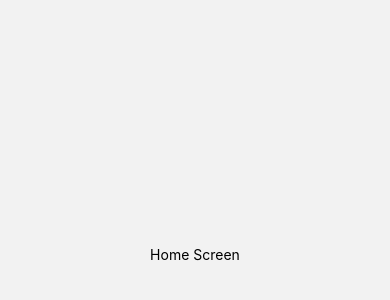
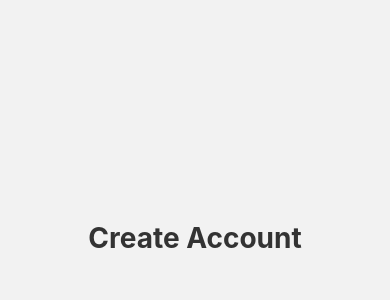
Before and after one commit to AHSHAKER/EuriskoNative, a React Native app: screen /SignUp in a window 390 px wide. Before the commit this address had no page. Shown: the part 168-468 px from the top of the page. Built offline with nearby package versions, Linux system fonts and the light colour scheme.

Commit message:
Add SignUpScreen component and update navigation stack

```diff
--- a/App.tsx
+++ b/App.tsx
@@ -2,6 +2,7 @@ import React from 'react';
 import {NavigationContainer} from '@react-navigation/native';
 import {Text, View} from 'react-native';
 import {createNativeStackNavigator} from '@react-navigation/native-stack';
+import SignUpScreen from './src/screens/AuthScreens/SignUpScreen';
 
 function HomeScreen() {
   return (
@@ -16,7 +17,7 @@ const Stack = createNativeStackNavigator();
 function RootStack() {
   return (
     <Stack.Navigator screenOptions={{headerShown: false}}>
-      <Stack.Screen name="Home" component={HomeScreen} />
+      <Stack.Screen name="SignUp" component={SignUpScreen} />
     </Stack.Navigator>
   );
 }
--- /dev/null
+++ b/src/screens/AuthScreens/SignUpScreen.tsx
@@ -0,0 +1,31 @@
+import React from 'react';
+import {ScrollView, StyleSheet, Text, View} from 'react-native';
+// import SignUpForm from '@/components/organisms/SignUpForm';
+
+const SignUpScreen = () => {
+  return (
+    <ScrollView contentContainerStyle={styles.container}>
+      <Text style={styles.title}>Create Account</Text>
+      {/* <SignUpForm /> */}
+    </ScrollView>
+  );
+};
+
+export default SignUpScreen;
+
+const styles = StyleSheet.create({
+  container: {
+    flexGrow: 1,
+    justifyContent: 'center',
+    paddingHorizontal: 24,
+    backgroundColor: '#f2f2f2',
+    paddingVertical: 40,
+  },
+  title: {
+    fontSize: 28,
+    fontWeight: 'bold',
+    marginBottom: 32,
+    textAlign: 'center',
+    color: '#333',
+  },
+});
```
